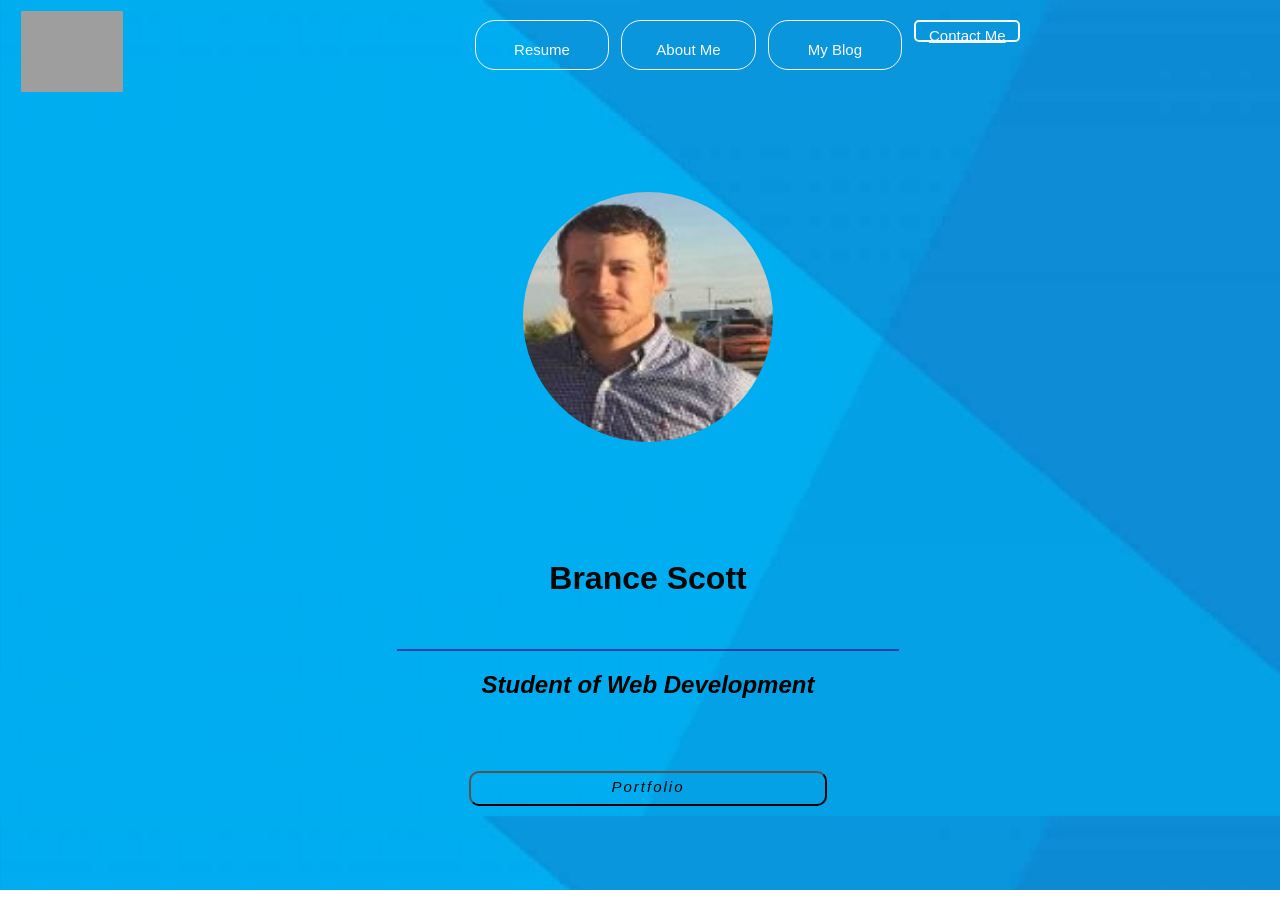
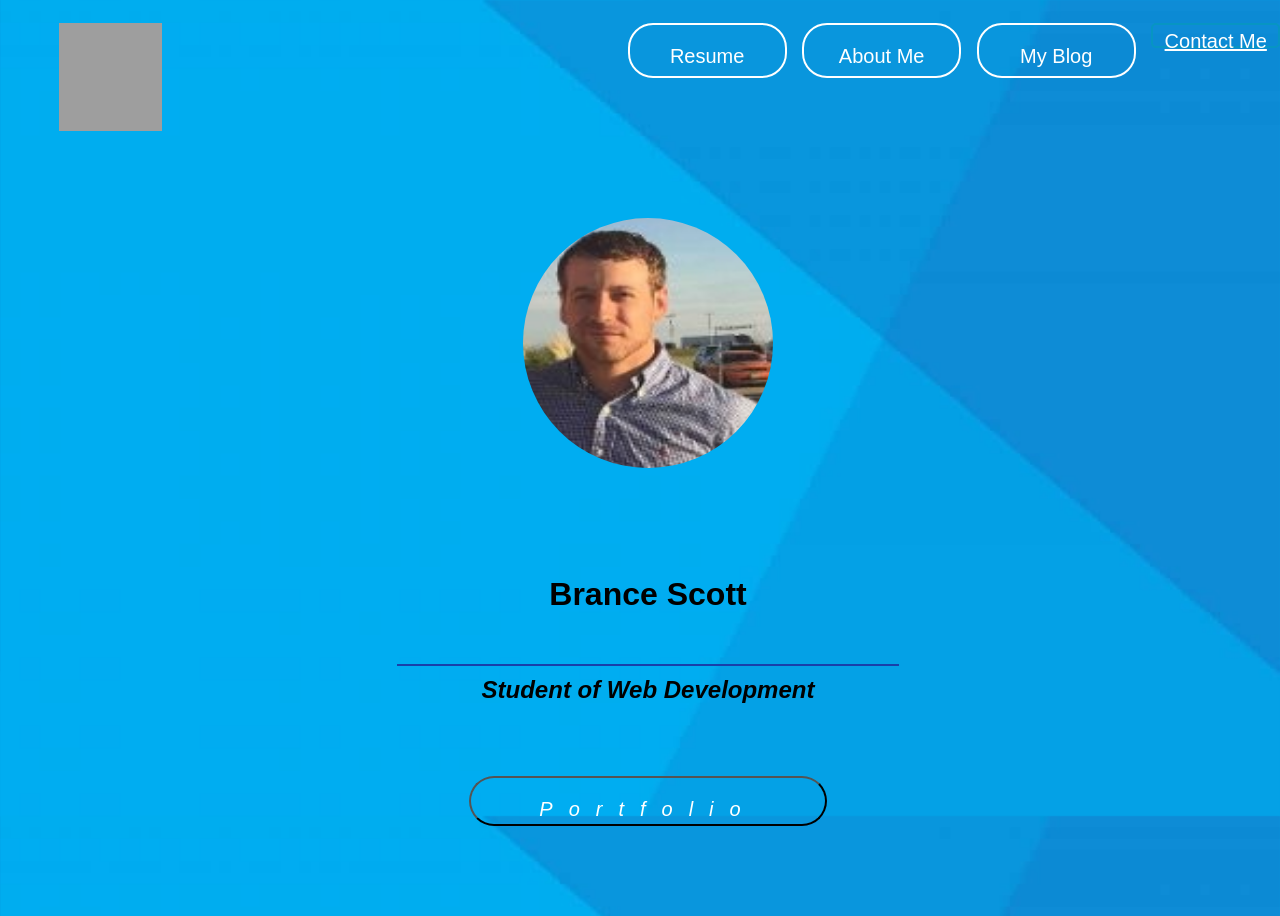
Before and after one commit to brance17/LCA_web101_Brance_Scott, a plain HTML site: page myPortfolio/index.html in a window 1280 px wide. Before the commit the page ends 890 px from the top, so only its background shows below. Drawn offline with Linux system fonts and the light colour scheme; grey boxes are pictures that could not be loaded.

Commit message:
Copied portfolio pages over to new repo

```diff
--- a/myPortfolio/index.html
+++ b/myPortfolio/index.html
@@ -5,9 +5,7 @@
     <meta name="viewport" content="width=device-width, initial-scale=1.0" />
     <meta http-equiv="X-UA-Compatible" content="ie=edge" />
     <link rel="stylesheet" href="./style.css" />
-    <link rel="stylesheet" href="./mobile-style.css" />
-    <link rel="stylesheet" href="./tablet-style.css" />
-    <title>My Portfolio</title>
+    <title> My Portfolio</title>
   </head>
   <body>
     <header>
--- a/myPortfolio/mobile-style.css
+++ b/myPortfolio/mobile-style.css
@@ -1,6 +1,63 @@
-@media (min-width : 320px) {
+@media (min-width: 320px) {
+  header {
+    grid-template-columns: 20% 80%;
+  }
 
+  nav {
+    width: auto;
+    margin-right: auto;
+    margin-left: auto;
+    max-width: 100%;
+    min-width: auto;
+  }
 
+  nav > a {
+    margin: 1% 1% 1%;
+    font-size: 10px;
+    border-radius: 20px;
+    padding: 20x;
+    border: 1px solid rgb(247, 243, 243);
+  }
+
+  .has-border {
+    border-radius: 5px;
+    background: none;
+    padding: 5px;
+  }
+
+  .logo {
+    width: 40%;
+    height: 60%;
+    margin: 1% 5%;
+  }
+
+  #profile-pic {
+    width: 150px;
+    height: 150px;
+    border-radius: 50%;
+    margin: 15% auto;
+    grid-column: 2/3;
+    align-self: center;
+  }
+
+  h2 {
+    margin: 1% 1%;
+    text-align: center;
+  }
+
+  h1 {
+    margin: 3% 1%;
+    text-align: center;
+  }
+
+  button {
+    font-size: 15px;
+    padding: 5px;
+    letter-spacing: 2px;
+  }
+}
+
+/*
 header {
     display: grid;
     grid-template-columns: 20% 80%;
@@ -60,10 +117,10 @@
   }
 
   h1 {
-    color:rgb(8, 8, 8);
+    color: rgb(8, 8, 8);
     grid-column: 2/3;
     margin: 3% 1%;
-    border-bottom: 2px solid #1940A9;;
+    border-bottom: 2px solid #1940a9;
     text-align: center;
   }
 
@@ -84,3 +141,4 @@
     font-style: italic;
   }
 }
+*/
--- a/myPortfolio/style.css
+++ b/myPortfolio/style.css
@@ -31,26 +31,26 @@ body {
   margin: 2% 1% 3%;
   height: 10%;
   width: 15%;
-    color: rgb(250, 249, 252);
+  color: white;
   font-family: Arial, Helvetica, sans-serif;
   font-size: 20px;
   border-radius: 25px;
   background: transparent;
   padding: 20px;
   text-align: center;
-    border: 2px solid rgb(247, 243, 243);
+  border: 2px solid white;
 }
 
 .has-border {
   border-radius: 25px;
-    border: 2px solid rgb(245, 249, 250);
+  border: 2px solid #0795C3;
   background: none;
   padding: 20px;
 }
 
 nav {
   display: flex;
-    justify-content: left;
+  justify-content: flex-end;
   width: 100%;
 }
 
@@ -63,10 +63,10 @@ body {
 }
 
 h1 {
-    color:rgb(8, 8, 8);
+  color:black;
   grid-column: 2/3;
   margin: 3% auto;
-    border-bottom: 2px solid #1940A9;
+  border-bottom: 2px solid #1940A9;;
 }
 
 h2 {
@@ -79,15 +79,194 @@ body {
   grid-column: 2/3;
   margin: 3% auto;
   width: 70%;
-    height: 20%;
+  height: 15%;
   font-family: Arial, Helvetica, sans-serif;
   font-size: 20px;
-    border-radius: 10px;
+  border-radius: 25px;
   background: transparent;
-    padding: 25px;
+  padding: 20px;
   padding-bottom: 5%;
   text-align: center;
-    color: rgb(8, 8, 8);
+  color: white;
   letter-spacing: 16px;
   font-style: italic;
 }
+
+
+@media (min-width: 320px) {
+
+  body{
+    background-color: pink
+  }
+  header {
+    grid-template-columns: 20% 80%;
+  }
+
+  nav {
+    width: auto;
+    margin-right: auto;
+    margin-left: auto;
+    max-width: 100%;
+    min-width: auto;
+  }
+
+  nav > a {
+    margin: 1% 1% 1%;
+    font-size: 10px;
+    border-radius: 20px;
+    padding: 20x;
+    border: 1px solid rgb(247, 243, 243);
+  }
+
+  .has-border {
+    border-radius: 5px;
+    background: none;
+    padding: 5px;
+  }
+
+  .logo {
+    width: 40%;
+    height: 60%;
+    margin: 1% 5%;
+  }
+
+  #profile-pic {
+    width: 150px;
+    height: 150px;
+    border-radius: 50%;
+    margin: 15% auto;
+    grid-column: 2/3;
+    align-self: center;
+  }
+
+  h2 {
+    margin: 1% 1%;
+    text-align: center;
+  }
+
+  h1 {
+    margin: 3% 1%;
+    text-align: center;
+  }
+
+  button {
+    font-size: 15px;
+    padding: 5px;
+    letter-spacing: 2px;
+  }
+}
+
+
+@media (min-width: 768px) {
+
+  header {
+    grid-template-columns: 30% 70%;
+  }
+
+  nav {
+    width: auto;
+    margin-right: auto;
+    margin-left: auto;
+    max-width: 100%;
+    min-width: auto;
+  }
+
+  nav > a {
+    margin: 2% 1% 1%;
+    font-size: 15px;
+    border-radius: 20px;
+    border: 1px solid rgb(247, 243, 243);
+  }
+
+  .has-border {
+    border-radius: 5px;
+    padding: 5px;
+  }
+
+  .logo {
+    width: 40%;
+    height: 100%;
+    margin: 1% 5%;
+  }
+
+  #profile-pic {
+    width: 250px;
+    height: 250px;
+    align-self: center;
+    padding-bottom: 0px;
+  }
+
+  h2 {
+    margin: 1% 1%;
+    text-align: center;
+  }
+
+  h1 {
+    margin: 1% 1%;
+    text-align: center;
+  }
+
+  button {
+    font-size: 15px;
+    background: transparent;
+    padding: 5px;
+    letter-spacing: 2px;
+  }
+}
+
+@media (min-width: 900px){
+  .logo {
+    width: 20%;
+    height: 100%;
+    margin: 3% 10%;
+  }
+
+  header {
+    display: grid;
+    grid-template-columns: 40% 60%;
+    width: 100%;
+  }
+
+  main {
+    height: 100%;
+    width: 100%;
+    display: grid;
+    grid-template-columns: 30% 40% 30%;
+  }
+  nav > a {
+    margin: 2% 1% 3%;
+    height: 10%;
+    width: 15%;
+    color: white;
+    font-family: Arial, Helvetica, sans-serif;
+    font-size: 20px;
+    border-radius: 25px;
+    background: transparent;
+    padding: 20px;
+    text-align: center;
+    border: 2px solid white;
+  }
+  nav {
+    display: flex;
+    justify-content: flex-end;
+    width: 100%;
+  }
+
+  button {
+    grid-column: 2/3;
+    margin: 3% auto;
+    width: 70%;
+    height: 15%;
+    font-family: Arial, Helvetica, sans-serif;
+    font-size: 20px;
+    border-radius: 25px;
+    background: transparent;
+    padding: 20px;
+    padding-bottom: 5%;
+    text-align: center;
+    color: white;
+    letter-spacing: 16px;
+    font-style: italic;
+  }
+
+}
--- a/myPortfolio/tablet-style.css
+++ b/myPortfolio/tablet-style.css
@@ -1,7 +1,73 @@
 @media (min-width: 768px) {
+  header {
+    grid-template-columns: 30% 70%;
+  }
+
   nav {
-        width: 60%;
-        grid-template-columns: 40% 60%;
+    width: auto;
+    margin-right: auto;
+    margin-left: auto;
+    max-width: 100%;
+    min-width: auto;
+  }
+
+  nav > a {
+    margin: 2% 1% 1%;
+    font-size: 15px;
+    border-radius: 20px;
+    border: 1px solid rgb(247, 243, 243);
+  }
+
+  .has-border {
+    border-radius: 5px;
+    padding: 5px;
+  }
+
+  .logo {
+    width: 40%;
+    height: 100%;
+    margin: 1% 5%;
+  }
+
+  #profile-pic {
+    width: 250px;
+    height: 250px;
+    align-self: center;
+    padding-bottom: 0px;
+  }
+
+  h2 {
+    margin: 1% 1%;
+    text-align: center;
+  }
+
+  h1 {
+    margin: 3% 1%;
+    text-align: center;
+  }
+
+  button {
+    font-size: 15px;
+    background: transparent;
+    padding: 5px;
+    letter-spacing: 2px;
+  }
+}
+
+/*
+@media (min-width: 768px) {
+  header {
+    display: grid;
+    grid-template-columns: 30% 70%;
+    width: 100%;
+  }
+
+  nav {
+    width: auto;
+    margin-right: auto;
+    margin-left: auto;
+    max-width: 100%;
+    min-width: auto;
   }
 
   nav > a {
@@ -49,10 +115,10 @@
   }
 
   h1 {
-     color:rgb(8, 8, 8);
+    color: rgb(8, 8, 8);
     grid-column: 2/3;
     margin: 3% 1%;
-     border-bottom: 2px solid #1940A9;;
+    border-bottom: 2px solid #1940a9;
     text-align: center;
   }
 
@@ -72,5 +138,5 @@
     letter-spacing: 2px;
     font-style: italic;
   }
-
 }
+*/
```
Lines whose indentation alone changed are shown as unchanged.
